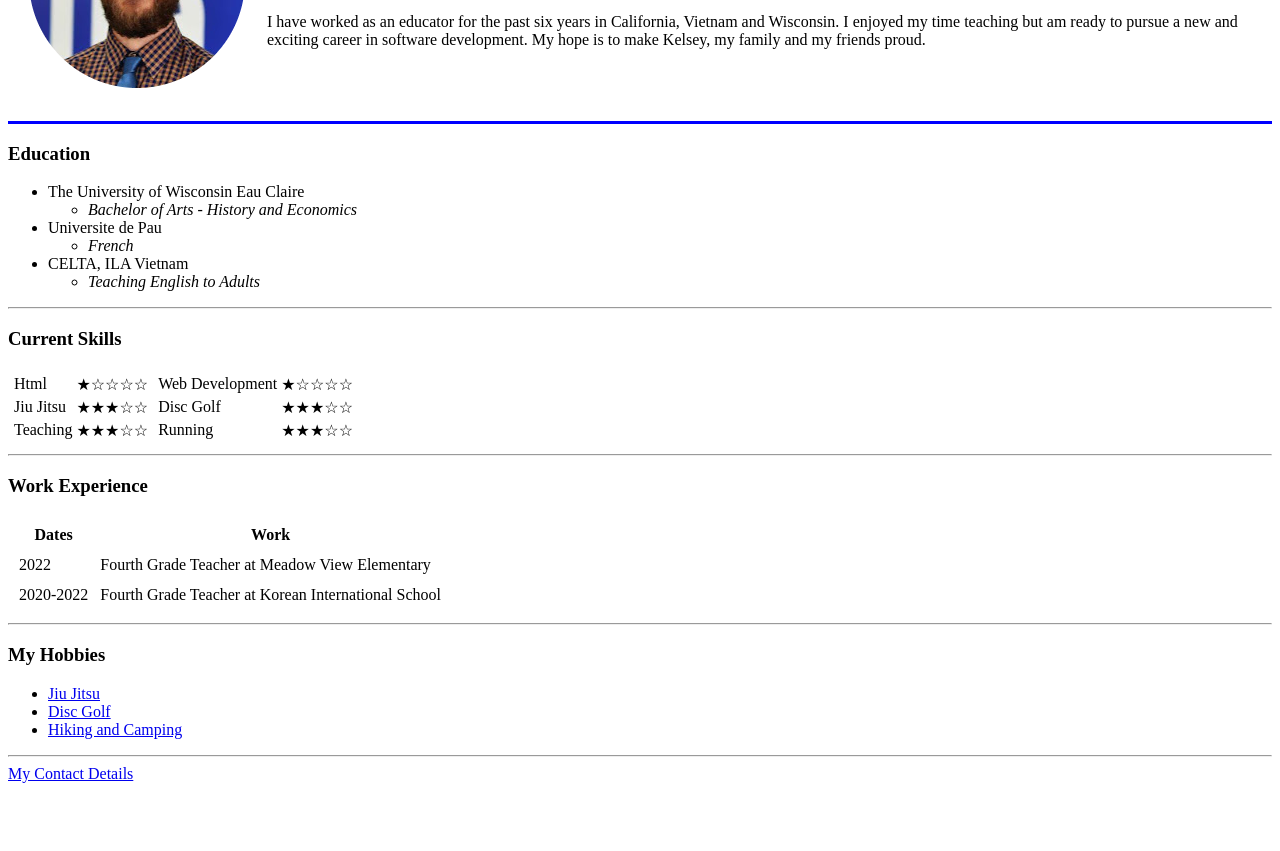
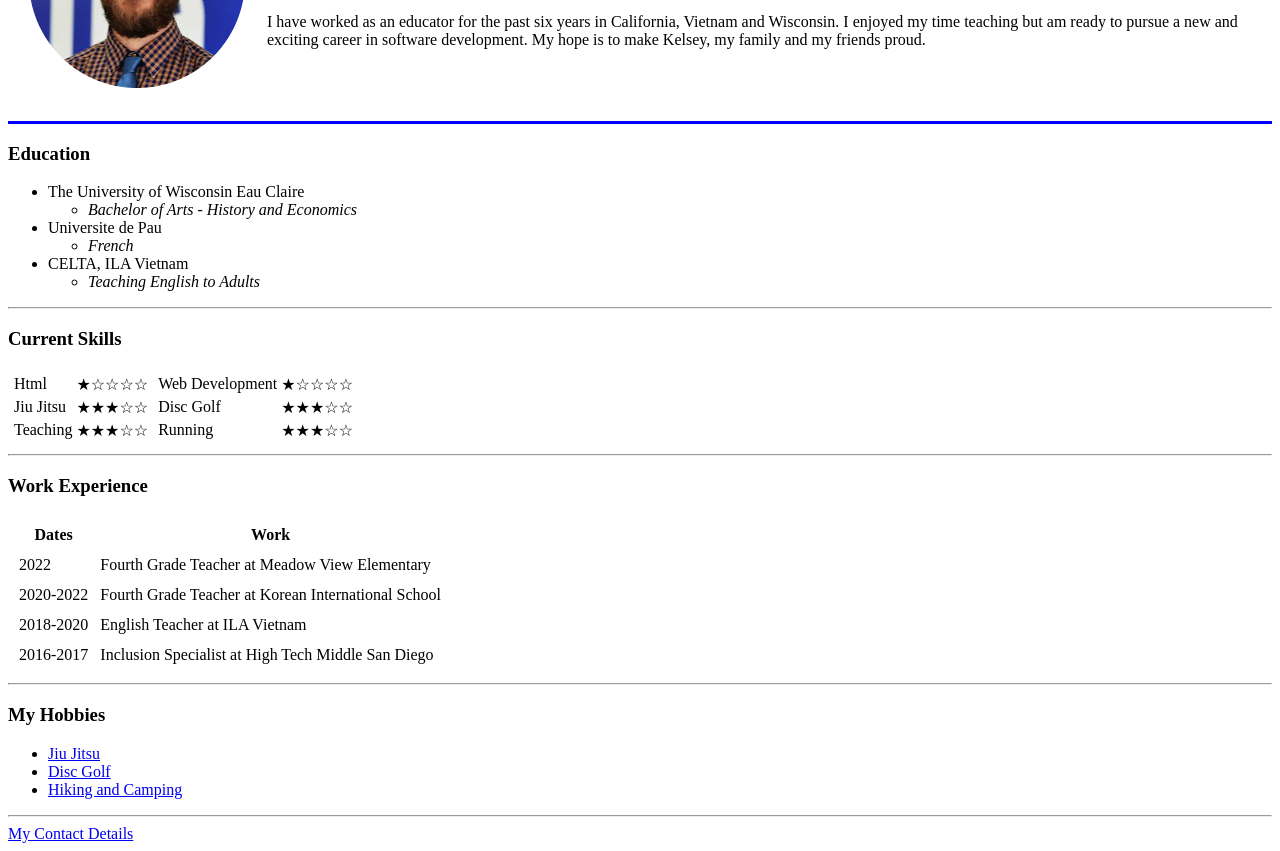
Before and after one commit to jjrau/cv, a plain HTML site: page index.html in a window 1280 px wide. Shown: the part 157-1008 px from the top of the page. Before the commit the page ends 948 px from the top, so only its background shows below. Drawn offline with Linux system fonts and the light colour scheme.

Commit message:
Add files via upload

```diff
--- a/index.html
+++ b/index.html
@@ -56,7 +56,8 @@
           </tr>
         </table>
       </td>
-      <td><table>
+      <td>
+        <table>
           <tr>
             <td>Web Development</td>
             <td>★☆☆☆☆</td>
@@ -69,7 +70,8 @@
             <td>Running</td>
             <td>★★★☆☆</td>
           </tr>
-      </table></td>
+        </table>
+      </td>
     </tr>
   </table>
   <hr>
@@ -90,6 +92,14 @@
         <td>2020-2022</td>
         <td>Fourth Grade Teacher at Korean International School</td>
       </tr>
+      <tr>
+        <td>2018-2020</td>
+        <td>English Teacher at ILA Vietnam</td>
+      </tr>
+      <tr>
+        <td>2016-2017</td>
+        <td>Inclusion Specialist at High Tech Middle San Diego</td>
+      </tr>
     </tbody>
     <tfoot>
 
```
Lines whose indentation alone changed are shown as unchanged.
